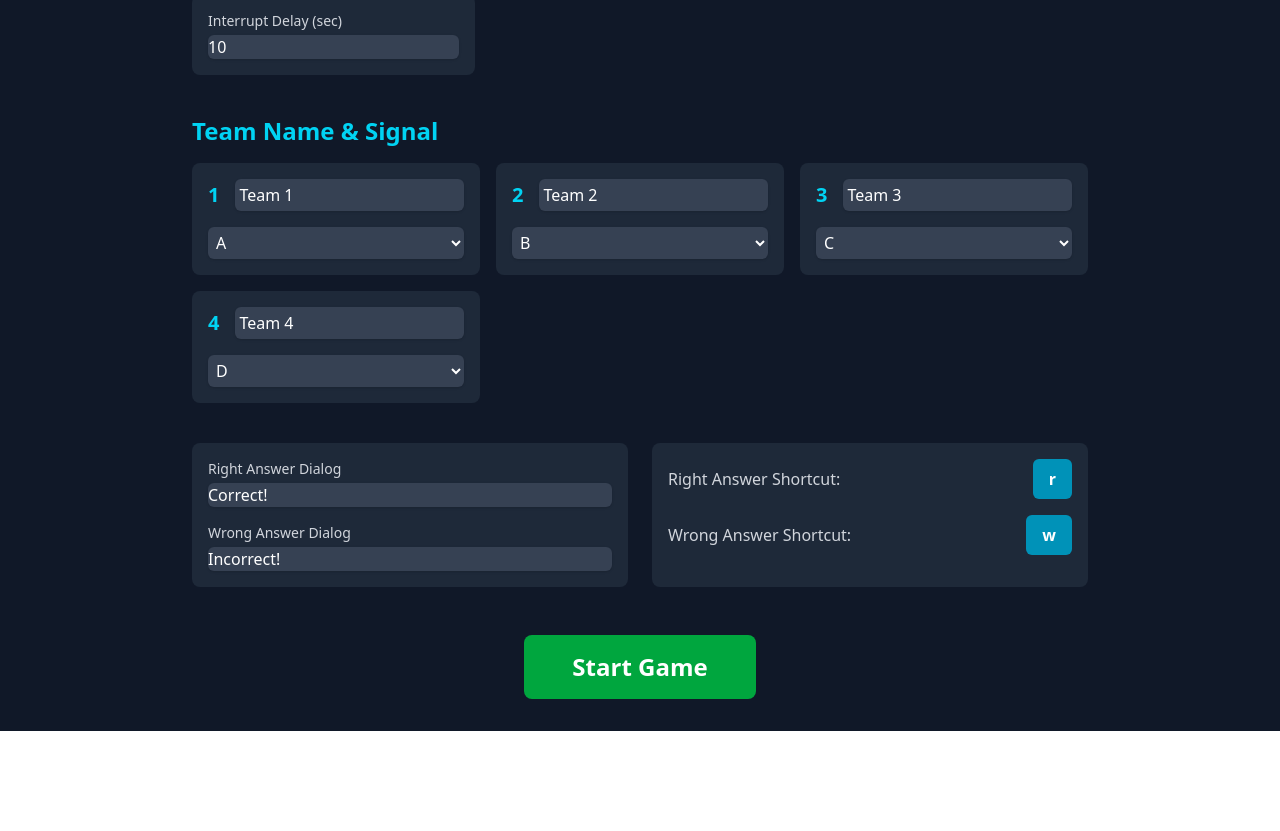
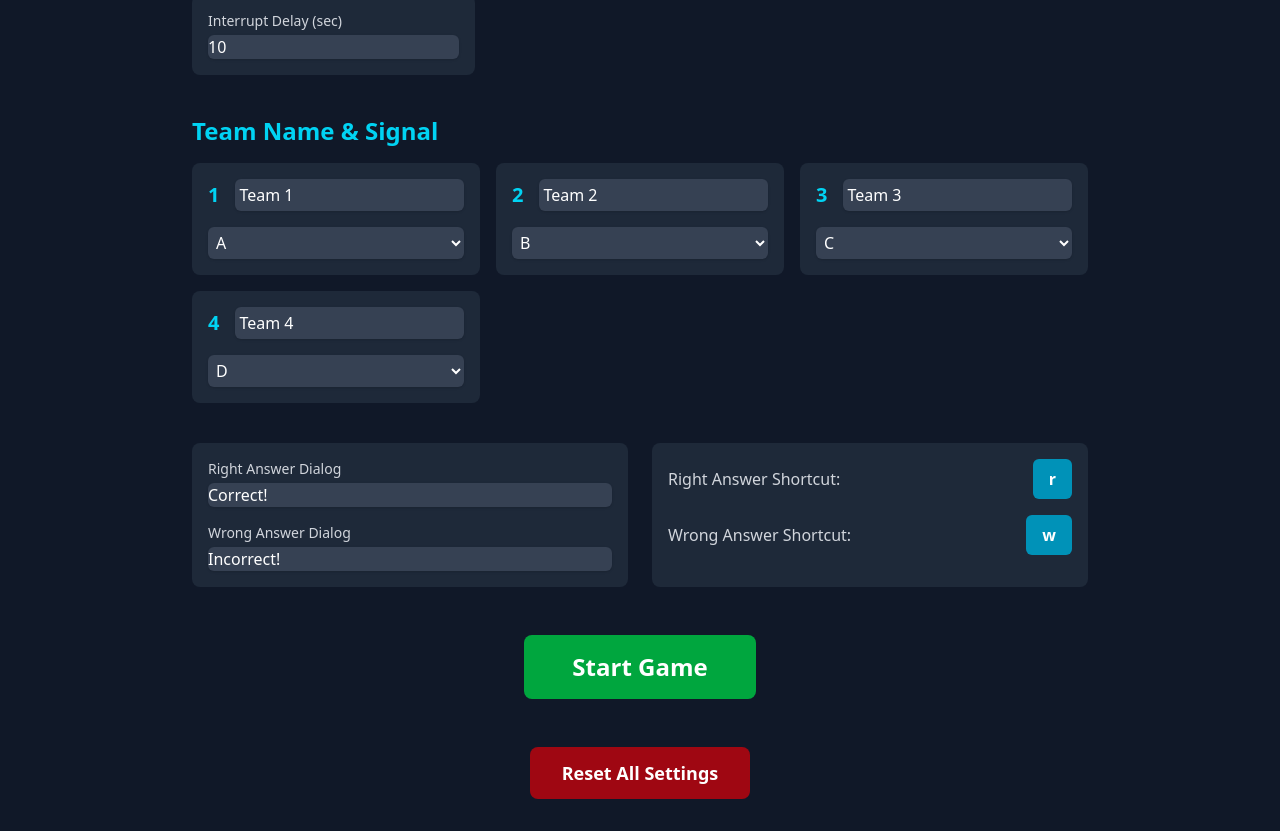
Before and after one commit to AuroraCaelum/QuizHelper, a SvelteKit app: page / in a window 1280 px wide. Shown: the part 223-1054 px from the top of the page. Before the commit the page ends 954 px from the top, so only its background shows below. Built offline with nearby package versions, Linux system fonts and the light colour scheme.

Commit message:
Reset button + leaderboard handicap logic change

```diff
--- a/src/routes/+page.svelte
+++ b/src/routes/+page.svelte
@@ -31,6 +31,14 @@
 	// --- Event Handlers ---
 	function handleGameModeChange() {
 		$settingsStore.numberOfTeams = defaultSettings.numberOfTeams;
+	}
+
+	function handleResetSettings() {
+		if (confirm('Are you sure you want to reset all settings to their default values?')) {
+			if (confirm('This action cannot be undone. Are you absolutely sure?')) {
+				settingsStore.set(defaultSettings);
+			}
+		}
 	}
 
 	function handleKeydown(event: KeyboardEvent) {
@@ -280,5 +288,15 @@
 				Score Management
 			</a> -->
 		</div>
+
+		<!-- Reset Button -->
+		<div class="mt-12 flex justify-center">
+			<button
+				on:click={handleResetSettings}
+				class="rounded-lg bg-red-800 px-8 py-3 text-lg font-semibold text-white transition-colors hover:bg-red-700"
+			>
+				Reset All Settings
+			</button>
+		</div>
 	</div>
 </div>
--- a/src/routes/game/preliminary/+page.svelte
+++ b/src/routes/game/preliminary/+page.svelte
@@ -9,8 +9,14 @@
 	$: sortedTeams = (() => {
 		const cutline = $settingsStore.cutline;
 		const handicapCutline = $settingsStore.handicapCutline;
+		const anyHandicappedTeamHasScored = teams.some((t) => t.handicapApplied && t.score > 0);
 
-		if (cutline <= 0 || !handicapCutline || handicapCutline <= 0) {
+		if (
+			cutline <= 0 ||
+			!handicapCutline ||
+			handicapCutline <= 0 ||
+			!anyHandicappedTeamHasScored
+		) {
 			return teams.slice().sort((a, b) => b.score - a.score);
 		}
 
@@ -139,6 +145,7 @@
 					>
 					<span
 						class="font-bold"
+						class:text-green-400={team.handicapApplied}
 						style:writing-mode="vertical-rl"
 						style:font-size="{teamNameSize}rem">{team.name}</span
 					>
```
